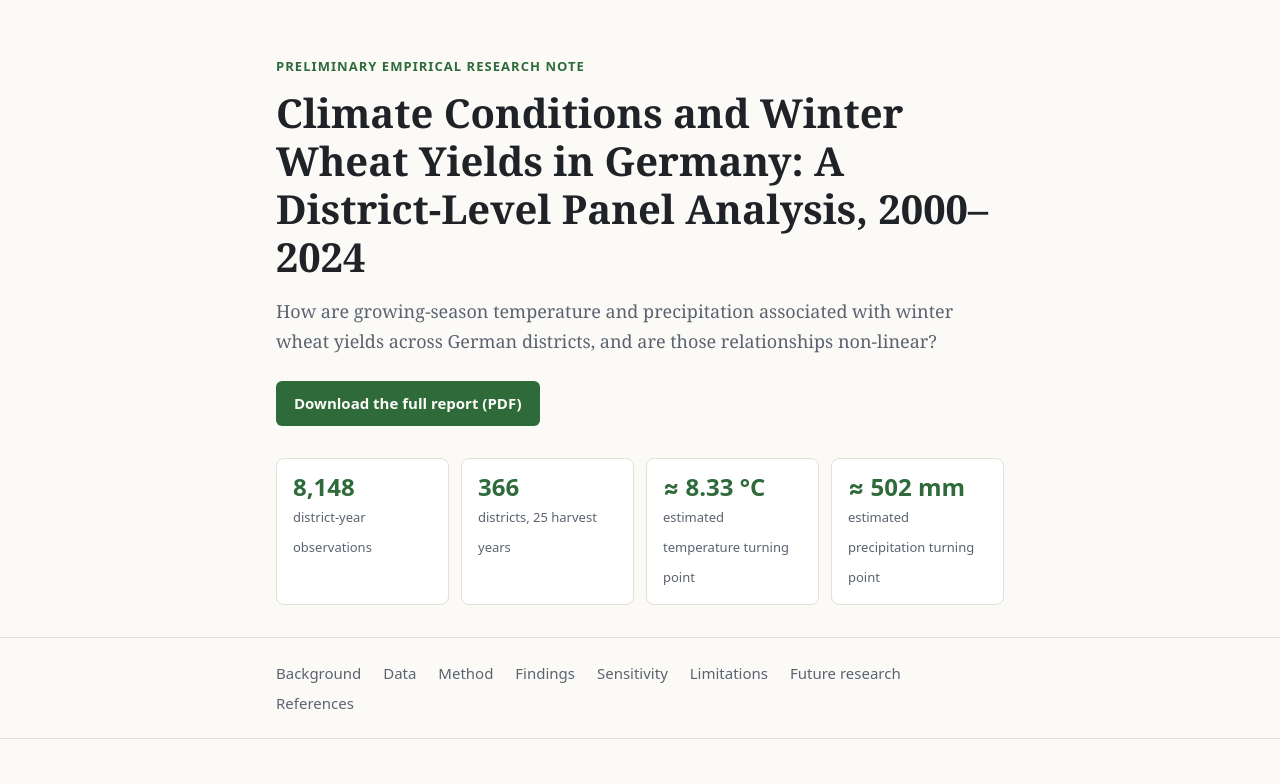
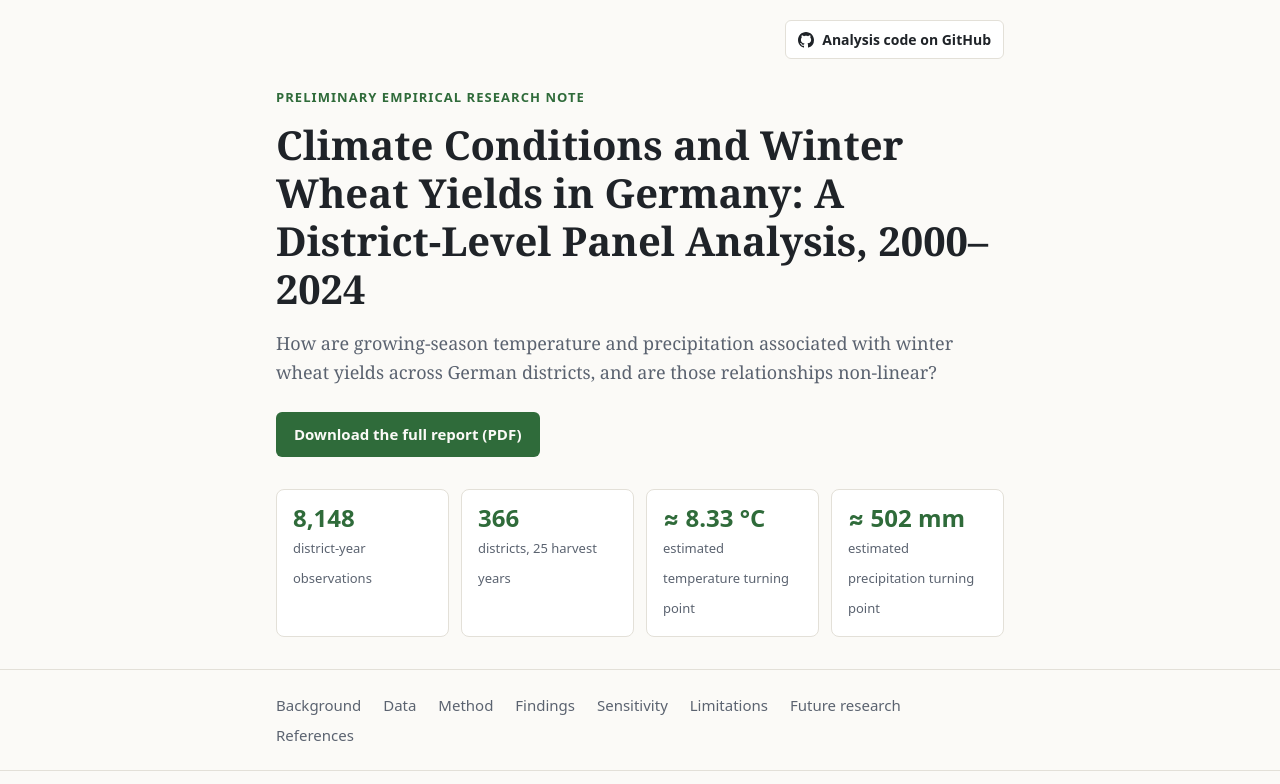
Before and after one commit to anushree-bh/climate-yield-germany-report, a plain HTML site: page docs/index.html in a window 1280 px wide. Shown: the top 784 px of the page. Drawn offline with Linux system fonts and the light colour scheme.

Commit message:
Move analysis code link to top right of report page
Co-Authored-By: Claude Opus 5.5 <noreply@anthropic.com>

```diff
--- a/docs/index.html
+++ b/docs/index.html
@@ -51,7 +51,16 @@
   }
   .wrap { max-width: 760px; margin: 0 auto; padding: 0 16px; }
 
-  header.hero { padding: 56px 0 32px; border-bottom: 1px solid var(--border); }
+  header.hero { padding: 20px 0 32px; border-bottom: 1px solid var(--border); }
+  .topbar { display: flex; justify-content: flex-end; margin-bottom: 28px; }
+  .code-link {
+    display: inline-flex; align-items: center; gap: 8px;
+    font-family: system-ui, -apple-system, "Segoe UI", sans-serif; font-size: 14px; font-weight: 600;
+    color: var(--text); text-decoration: none;
+    border: 1px solid var(--border); background: var(--surface);
+    padding: 7px 12px; border-radius: 6px;
+  }
+  .code-link:hover { border-color: var(--accent); color: var(--accent); }
   .eyebrow {
     font-family: system-ui, -apple-system, "Segoe UI", sans-serif;
     font-size: 13px; letter-spacing: .08em; text-transform: uppercase;
@@ -140,7 +149,7 @@
 
   @media (max-width: 520px) {
     body { font-size: 17px; }
-    header.hero { padding-top: 36px; }
+    header.hero { padding-top: 16px; }
     dl.vars div { flex-direction: column; gap: 0; }
   }
 </style>
@@ -149,6 +158,12 @@
 
 <header class="hero">
   <div class="wrap">
+    <div class="topbar">
+      <a class="code-link" href="https://github.com/anushree-bh/climate-yield-germany-report">
+        <svg width="16" height="16" viewBox="0 0 16 16" aria-hidden="true" fill="currentColor"><path d="M8 0C3.58 0 0 3.58 0 8c0 3.54 2.29 6.53 5.47 7.59.4.07.55-.17.55-.38 0-.19-.01-.82-.01-1.49-2.01.37-2.53-.49-2.69-.94-.09-.23-.48-.94-.82-1.13-.28-.15-.68-.52-.01-.53.63-.01 1.08.58 1.23.82.72 1.21 1.87.87 2.33.66.07-.52.28-.87.51-1.07-1.78-.2-3.64-.89-3.64-3.95 0-.87.31-1.59.82-2.15-.08-.2-.36-1.02.08-2.12 0 0 .67-.21 2.2.82.64-.18 1.32-.27 2-.27.68 0 1.36.09 2 .27 1.53-1.04 2.2-.82 2.2-.82.44 1.1.16 1.92.08 2.12.51.56.82 1.27.82 2.15 0 3.07-1.87 3.75-3.65 3.95.29.25.54.73.54 1.48 0 1.07-.01 1.93-.01 2.2 0 .21.15.46.55.38A8.013 8.013 0 0016 8c0-4.42-3.58-8-8-8z"/></svg>
+        Analysis code on GitHub
+      </a>
+    </div>
     <p class="eyebrow">Preliminary empirical research note</p>
     <h1>Climate Conditions and Winter Wheat Yields in Germany: A District-Level Panel Analysis, 2000–2024</h1>
     <p class="lede">How are growing-season temperature and precipitation associated with winter wheat yields across German districts, and are those relationships non-linear?</p>
@@ -373,7 +388,7 @@
 
 <footer>
   <div class="wrap">
-    Preliminary empirical research note · Analysis code: <a href="https://github.com/anushree-bh/climate-yield-germany-report">github.com/anushree-bh/climate-yield-germany-report</a>
+    Preliminary empirical research note · Climate conditions and winter wheat yields in Germany, 2000–2024
   </div>
 </footer>
 
```
